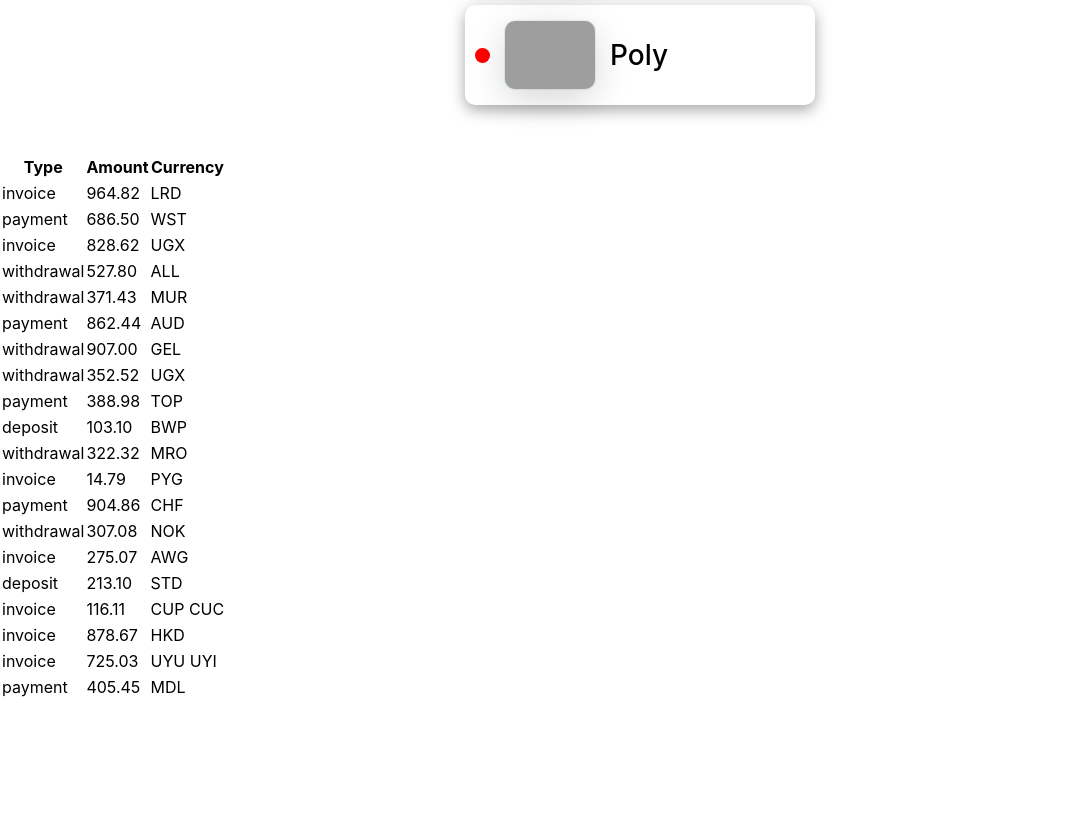
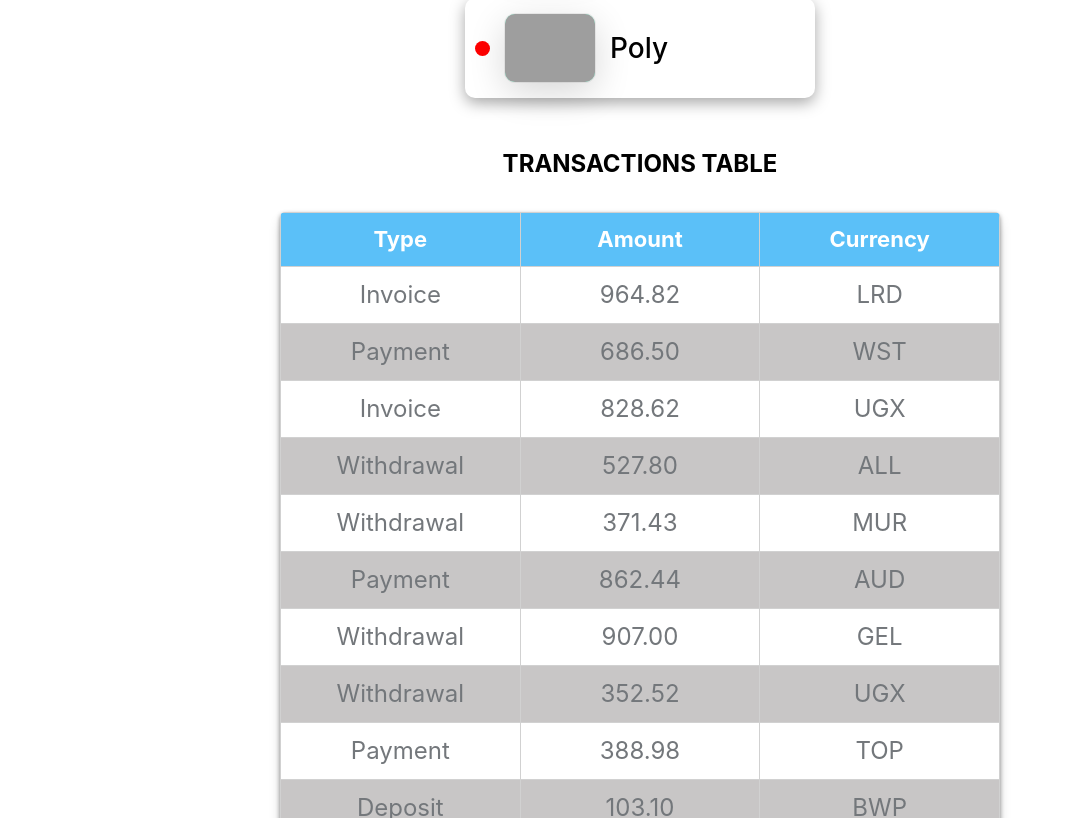
Before and after one commit to Eric-Ramirez-90/goit-react-hw-01-components, a React (Create React App) app: page / in a window 1280 px wide. Shown: the part 1302-2120 px from the top of the page, without its empty margins (0-1065 px from the left). Before the commit the page ends 2027 px from the top, so only its background shows below. Built offline with nearby package versions, Linux system fonts and the light colour scheme; grey boxes are pictures that could not be loaded.

Commit message:
Completed all styles

```diff
--- a/src/components/App/App.jsx
+++ b/src/components/App/App.jsx
@@ -26,7 +26,7 @@ export default function App() {
         <FriendList friends={friends} />
       </Section>
 
-      <Section>
+      <Section title="Transactions Table">
         <TransactionHistory items={transactions} />
       </Section>
     </>
--- a/src/components/Profile/Profile.jsx
+++ b/src/components/Profile/Profile.jsx
@@ -25,7 +25,7 @@ export function Profile({
       <DescContainer>
         <Image src={avatarUrl} alt={username} />
         <ProfName>{username}</ProfName>
-        <ProfInfo>{tag}</ProfInfo>
+        <ProfInfo>@{tag}</ProfInfo>
         <ProfInfo>{location}</ProfInfo>
       </DescContainer>
 
--- a/src/components/Profile/Profile.styled.jsx
+++ b/src/components/Profile/Profile.styled.jsx
@@ -36,7 +36,6 @@ export const ProfInfo = styled.p`
 
 export const StatsInfo = styled.ul`
   display: flex;
-  justify-content: space-between;
 `;
 
 export const StatsItem = styled.li`
@@ -46,13 +45,13 @@ export const StatsItem = styled.li`
   flex-direction: column;
   gap: 10px;
 
-  padding: 15px;
+  padding: 10px;
   width: 100%;
   background: #e5e5f5;
   border: 1px solid #d5d5f8;
 `;
 export const Label = styled.span`
-  font-size: 14px;
+  font-size: 16px;
 `;
 
 export const Quantity = styled.span`
--- a/src/components/TransactionHistory/TransactionHistory.jsx
+++ b/src/components/TransactionHistory/TransactionHistory.jsx
@@ -1,20 +1,25 @@
 import { TransactionItem } from 'components/TransactionItem/TransactionItem';
 import PropTypes from 'prop-types';
+import { Table, TableHead, TableTitle } from './TransactionHistory.styled';
 
-export function TransactionHistory({items}) {
-    return <table className="transaction-history">
-  <thead>
+export function TransactionHistory({ items }) {
+  return (
+    <Table>
+      <TableHead>
         <tr>
-      <th>Type</th>
-      <th>Amount</th>
-      <th>Currency</th>
+          <TableTitle>Type</TableTitle>
+          <TableTitle>Amount</TableTitle>
+          <TableTitle>Currency</TableTitle>
         </tr>
-  </thead>
+      </TableHead>
 
       <tbody>
-            {items.map(item => <TransactionItem key={item.id} item={item} />)}
+        {items.map(item => (
+          <TransactionItem key={item.id} item={item} />
+        ))}
       </tbody>
-</table>
+    </Table>
+  );
 }
 
 TransactionHistory.propTypes = {
@@ -23,5 +28,4 @@ TransactionHistory.propTypes = {
       id: PropTypes.string.isRequired,
     })
   ).isRequired,
-
-}
+};
--- /dev/null
+++ b/src/components/TransactionHistory/TransactionHistory.styled.jsx
@@ -0,0 +1,26 @@
+import styled from '@emotion/styled';
+
+export const Table = styled.table`
+  margin: 0 auto;
+
+  table-layout: fixed;
+  width: 720px;
+  border-collapse: collapse;
+  overflow: hidden;
+  border-radius: 5px;
+  box-shadow: rgba(0, 0, 0, 0.4) 0px 2px 4px,
+    rgba(0, 0, 0, 0.3) 0px 7px 13px -3px, rgba(0, 0, 0, 0.2) 0px -3px 0px inset;
+`;
+
+export const TableHead = styled.thead`
+  height: 50px;
+
+  background-color: #5bc0f8;
+  color: #ffffff;
+  font-size: 22px;
+`;
+
+export const TableTitle = styled.th`
+  padding: 10px;
+  border: 1px solid #d1d1d1;
+`;
--- a/src/components/TransactionItem/TransactionItem.jsx
+++ b/src/components/TransactionItem/TransactionItem.jsx
@@ -1,19 +1,21 @@
 import PropTypes from 'prop-types';
+import { TableCell, TableRow } from './TransactionItem.styled';
 
 export function TransactionItem({ item: { type, amount, currency } }) {
-    return <tr>
-        <td>{type}</td>
-        <td>{amount}</td>
-        <td>{currency}</td>
-    </tr>
+  return (
+    <TableRow>
+      <TableCell>{type}</TableCell>
+      <TableCell>{amount}</TableCell>
+      <TableCell>{currency}</TableCell>
+    </TableRow>
+  );
 }
 
 TransactionItem.propTypes = {
-    item: PropTypes.exact({
-        id: PropTypes.string.isRequired,
-        type: PropTypes.string.isRequired,
-        amount: PropTypes.string.isRequired,
-        currency: PropTypes.string.isRequired,
-    })
-
-}
+  item: PropTypes.exact({
+    id: PropTypes.string.isRequired,
+    type: PropTypes.string.isRequired,
+    amount: PropTypes.string.isRequired,
+    currency: PropTypes.string.isRequired,
+  }),
+};
--- /dev/null
+++ b/src/components/TransactionItem/TransactionItem.styled.jsx
@@ -0,0 +1,18 @@
+import styled from '@emotion/styled';
+
+export const TableRow = styled.tr`
+  :nth-of-type(2n) {
+    background-color: #c8c6c6;
+  }
+`;
+
+export const TableCell = styled.td`
+  height: 50px;
+  padding: 10px;
+  font-size: 24px;
+  text-transform: capitalize;
+  color: #73777b;
+
+  border: 1px solid #d1d1d1;
+  text-align: center;
+`;
```
Also changed, not shown: src/components/TransactionHistory/TransactionHistory.module.css (deleted), src/components/TransactionItem/TransactionItem.modul.css (deleted). Lines whose indentation alone changed are shown as unchanged.
